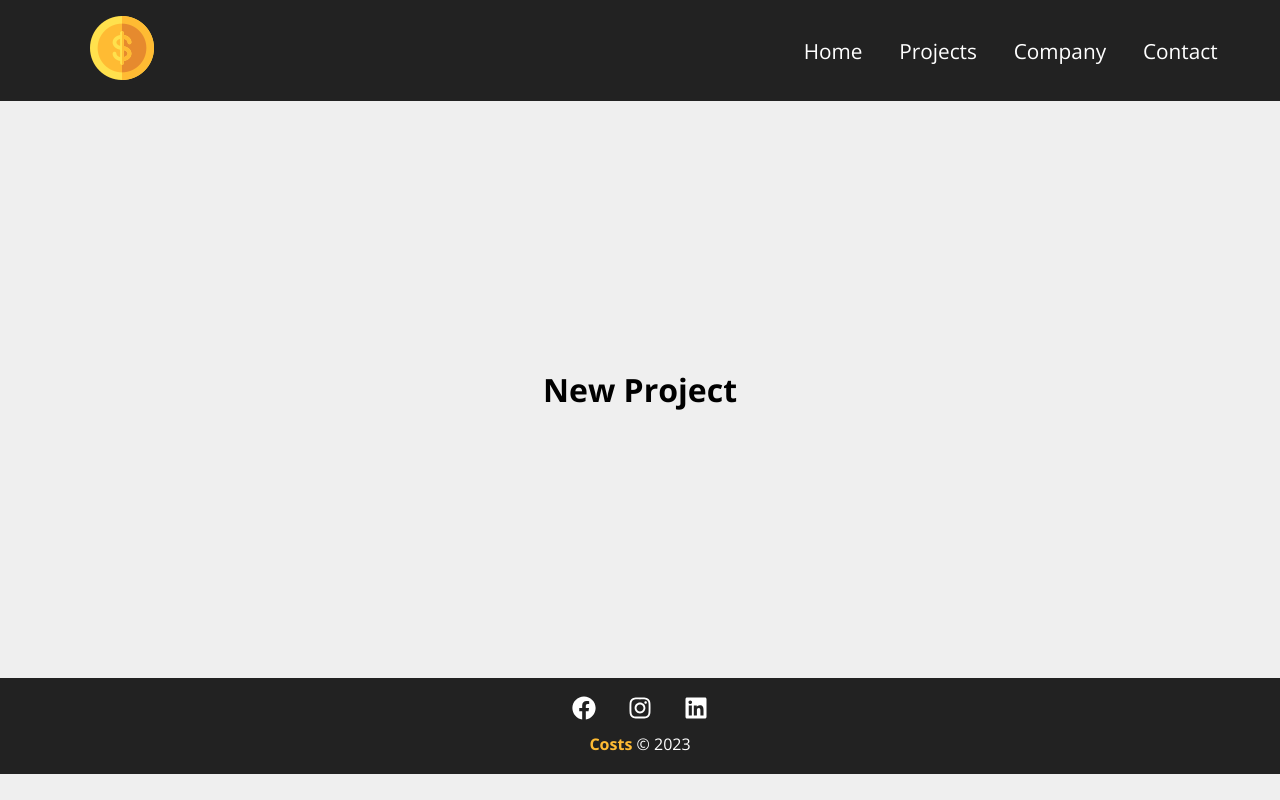
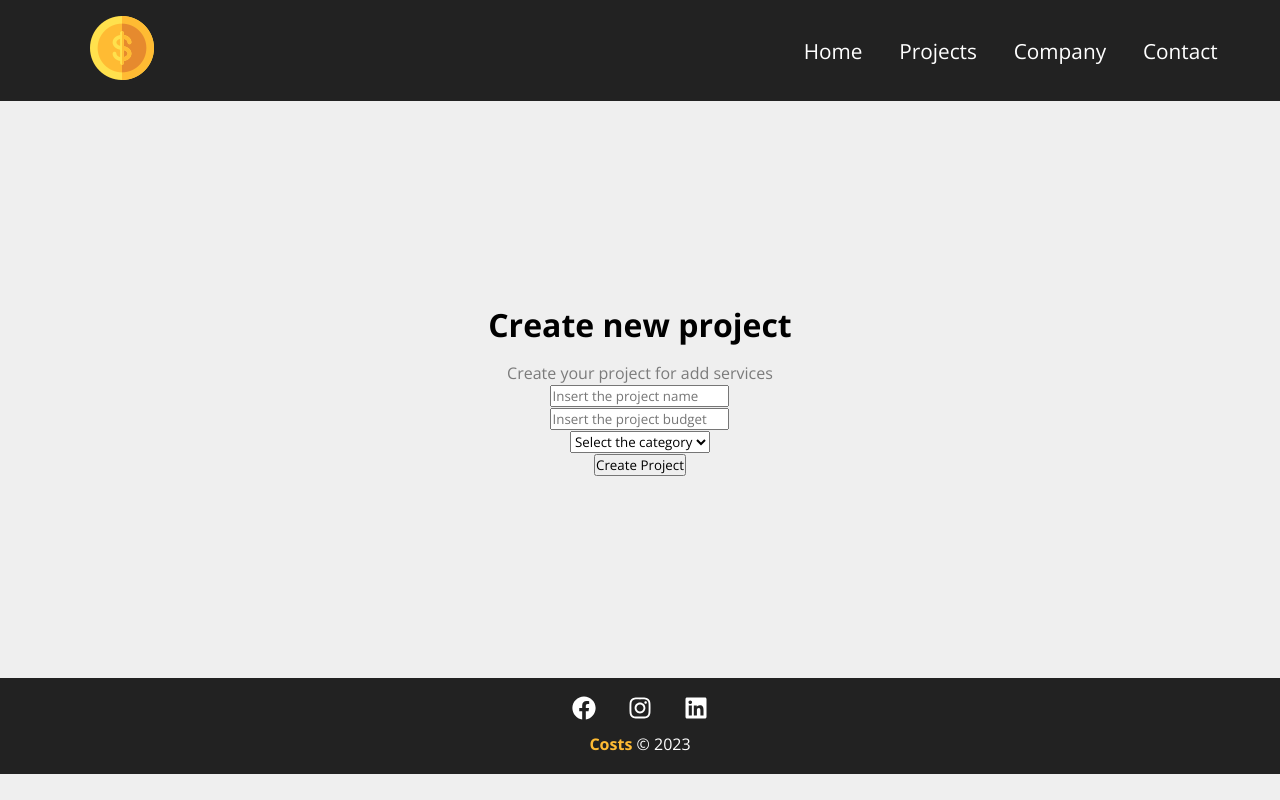
Before and after one commit to KaueFSoares/Projeto-final-do-curso-de-React-JS, a React (Create React App) app in the folder projeto/projeto_final/: page /newproject in a window 1280 px wide. Built offline with nearby package versions, Linux system fonts and the light colour scheme.

Commit message:
Início da criação do formulário de criação de projeto

```diff
--- a/projeto/projeto_final/src/components/pages/Home.js
+++ b/projeto/projeto_final/src/components/pages/Home.js
@@ -7,9 +7,9 @@ function Home(){
 
     return (
         <section className={styles.box}>
-            <h1>Bem-vindo ao <span>Costs</span></h1>
-            <p>Comece a gerar seus projetos agora mesmo!</p>
-            <LinkButton to = "/newproject" text = "Criar Projeto "/>
+            <h1>Welcome to <span>Costs</span></h1>
+            <p>Begin creating your projets right now!</p>
+            <LinkButton to = "/newproject" text = "Create new project "/>
             <img src={savings} alt = "Costs" />
 
         </section>
--- a/projeto/projeto_final/src/components/pages/NewProject.js
+++ b/projeto/projeto_final/src/components/pages/NewProject.js
@@ -1,12 +1,17 @@
+import ProjectForm from "../project/ProjectForm"
 import styles from "./NewProject.module.css"
 
 
-function NewProject(){
+function NewProject() {
 
 
     return (
-        <div className = {styles.box}>
-            <h1>New Project</h1>
+        <div className={styles.box}>
+            <div className={styles.container}>
+                <h1>Create new project</h1>
+                <p>Create your project for add services</p>
+                <ProjectForm />
+            </div>
         </div>
     )
 }
--- a/projeto/projeto_final/src/components/pages/NewProject.module.css
+++ b/projeto/projeto_final/src/components/pages/NewProject.module.css
@@ -12,3 +12,17 @@
     margin-bottom: 2vw;
     /* background-color: #FFBB33; */
 }
+
+.container {
+    width: 450px;
+    margin: 0 auto;
+    padding: 3em;
+}
+
+.container h1 {
+    margin-bottom: .5em;
+}
+
+.container p {
+    color: #7b7b7b;
+}
--- /dev/null
+++ b/projeto/projeto_final/src/components/project/ProjectForm.js
@@ -0,0 +1,31 @@
+
+
+
+function ProjectForm() {
+
+
+
+    return (
+        <form>
+            <div>
+                <input type="text" placeholder="Insert the project name" />
+            </div>
+
+            <div>
+                <input type="number" placeholder="Insert the project budget" />
+            </div>
+
+            <div>
+                <select name="category_id">
+                    <option disabled selected>Select the category</option>
+                </select>
+            </div>
+
+            <div>
+                <input type = "submit" value = "Create Project" />
+            </div>
+        </form>
+    )
+}
+
+export default ProjectForm
```
